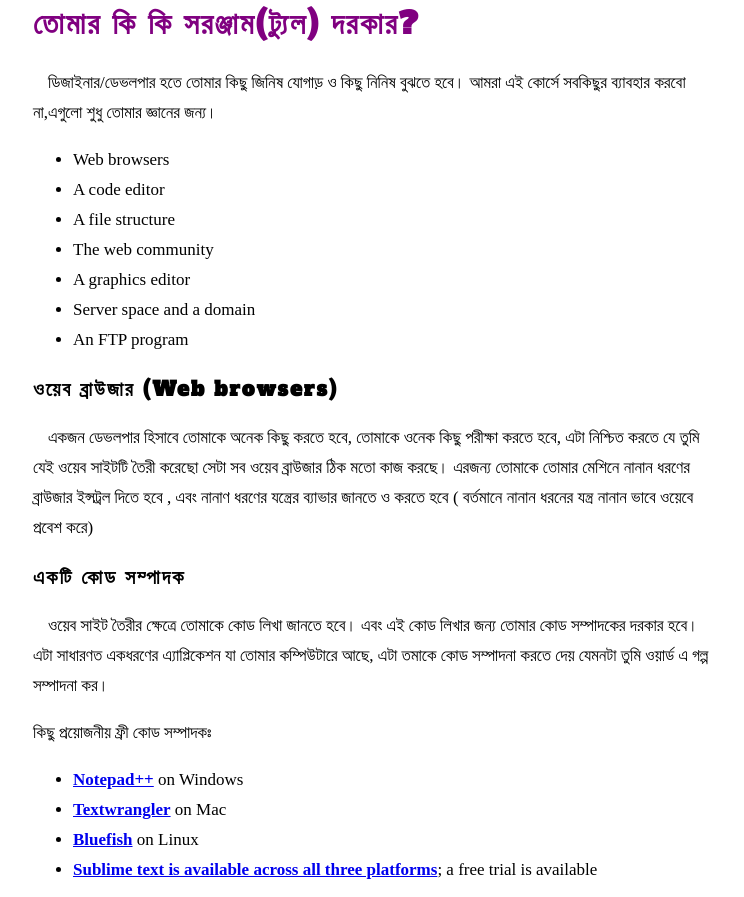
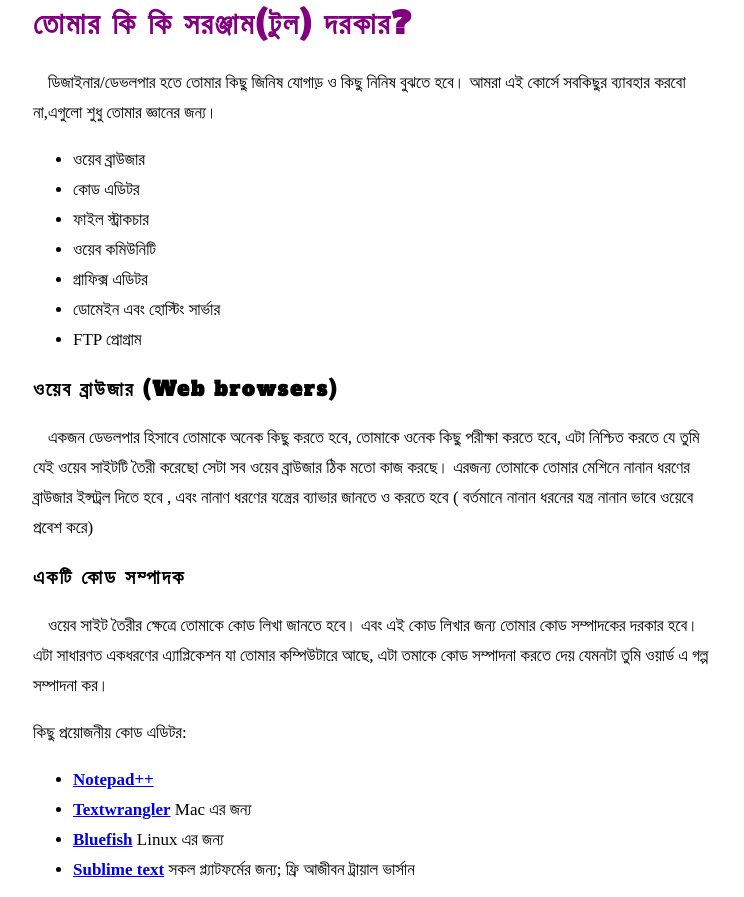
Before and after one commit to m4hi2/skiee-mahir.github.io, a plain HTML site: page weeks-web/lesson10.html in a window 1280 px wide. Shown: the part 627-1524 px from the top of the page, without its empty margins (267-1011 px from the left). Drawn offline with Linux system fonts and the light colour scheme; a web font is replaced by a local one.

Commit message:
কিছুটা বদলায় লাম

```diff
--- a/weeks-web/lesson10.html
+++ b/weeks-web/lesson10.html
@@ -8,7 +8,7 @@
 
 <meta charset="UTF-8">
 
-<title>It's my Web: Lesson 10</title>
+<title>আমার ওয়েব: অধ্যায় ১০ </title>
 
 <link href='http://fonts.googleapis.com/css?family=Sorts+Mill+Goudy|Alfa+Slab+One' rel='stylesheet' type='text/css'>
 
@@ -46,25 +46,25 @@
 
 <p> চলো কিছু সময় নিয়ে দেখে আসি সবাই এই কোর্সে কি তৈরী করেছে !</p>
 
-<h2> তোমার কি কি সরঞ্জাম(ট্যুল) দরকার?</h2>
+<h2> তোমার কি কি সরঞ্জাম(টুল) দরকার?</h2>
 
 <p> ডিজাইনার/ডেভলপার হতে তোমার কিছু জিনিষ যোগাড় ও কিছু নিনিষ বুঝতে হবে। আমরা এই কোর্সে সবকিছুর ব্যাবহার করবো না,এগুলো শুধু তোমার জ্ঞানের জন্য।</p>
 
 <ul>
 
-<li>Web browsers</li>
+<li>ওয়েব ব্রাউজার</li>
 
-<li>A code editor</li>
+<li>কোড এডিটর</li>
 
-<li>A file structure</li>
+<li>ফাইল স্ট্রাকচার</li>
 
-<li>The web community</li>
+<li>ওয়েব কমিউনিটি</li>
 
-<li>A graphics editor</li>
+<li>গ্রাফিক্স এডিটর</li>
 
-<li>Server space and a domain</li>
+<li>ডোমেইন এবং হোস্টিং সার্ভার</li>
 
-<li>An FTP program</li>
+<li>FTP প্রোগ্রাম</li>
 
 </ul>
 <h3> ওয়েব ব্রাউজার (Web browsers)</h3>
@@ -75,17 +75,17 @@
 
 <p> ওয়েব সাইট তৈরীর ক্ষেত্রে তোমাকে কোড লিখা জানতে হবে। এবং এই কোড লিখার জন্য তোমার কোড সম্পাদকের দরকার হবে। এটা সাধারণত একধরণের এ্যাপ্লিকেশন যা তোমার কম্পিউটারে আছে, এটা তমাকে কোড সম্পাদনা করতে দেয় যেমনটা তুমি ওয়ার্ড এ গল্প সম্পাদনা কর।</p>
 
-<p> কিছু প্রয়োজনীয় ফ্রী কোড সম্পাদকঃ</p>
+<p> কিছু প্রয়োজনীয় কোড এডিটর:</p>
 
 <ul>
 
-<li><a href="http://notepad-plus-plus.org/">Notepad++</a> on Windows</li>
+<li><a href="http://notepad-plus-plus.org/">Notepad++</aWindows এর জন্য</li>
 
-<li><a href="http://www.barebones.com/products/textwrangler/">Textwrangler</a> on Mac</li>
+<li><a href="http://www.barebones.com/products/textwrangler/">Textwrangler</a> Mac এর জন্য</li>
 
-<li><a href="http://bluefish.openoffice.nl/index.html">Bluefish</a> on Linux</li>
+<li><a href="http://bluefish.openoffice.nl/index.html">Bluefish</a> Linux এর জন্য</li>
 
-<li><a href="http://www.sublimetext.com/">Sublime text is available across all three platforms</a>; a free trial is available</li>
+<li><a href="http://www.sublimetext.com/">Sublime text</a> সকল প্ল্যাটফর্মের জন্য; ফ্রি আজীবন ট্রায়াল ভার্সান</li>
 
 </ul>
 
```
